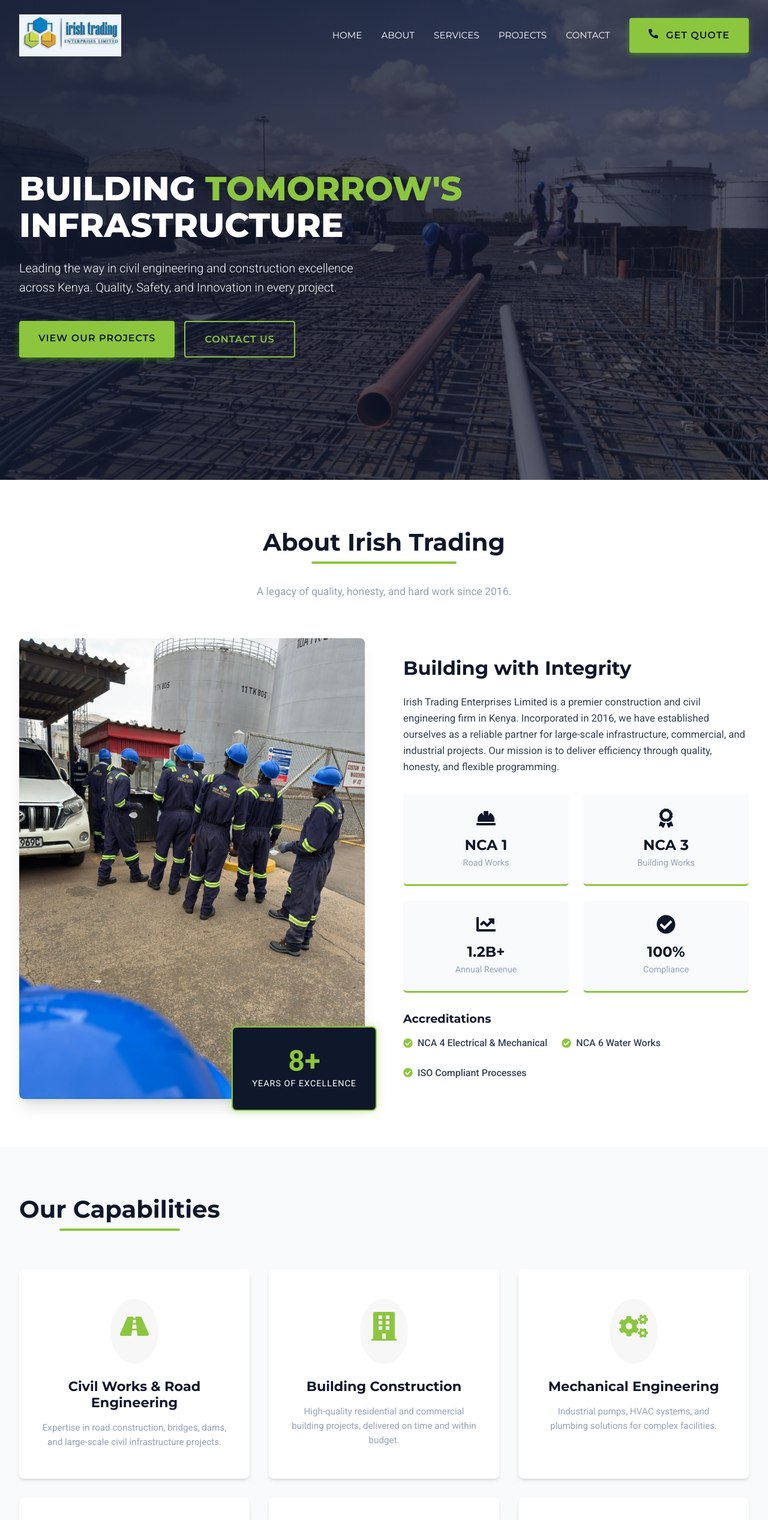
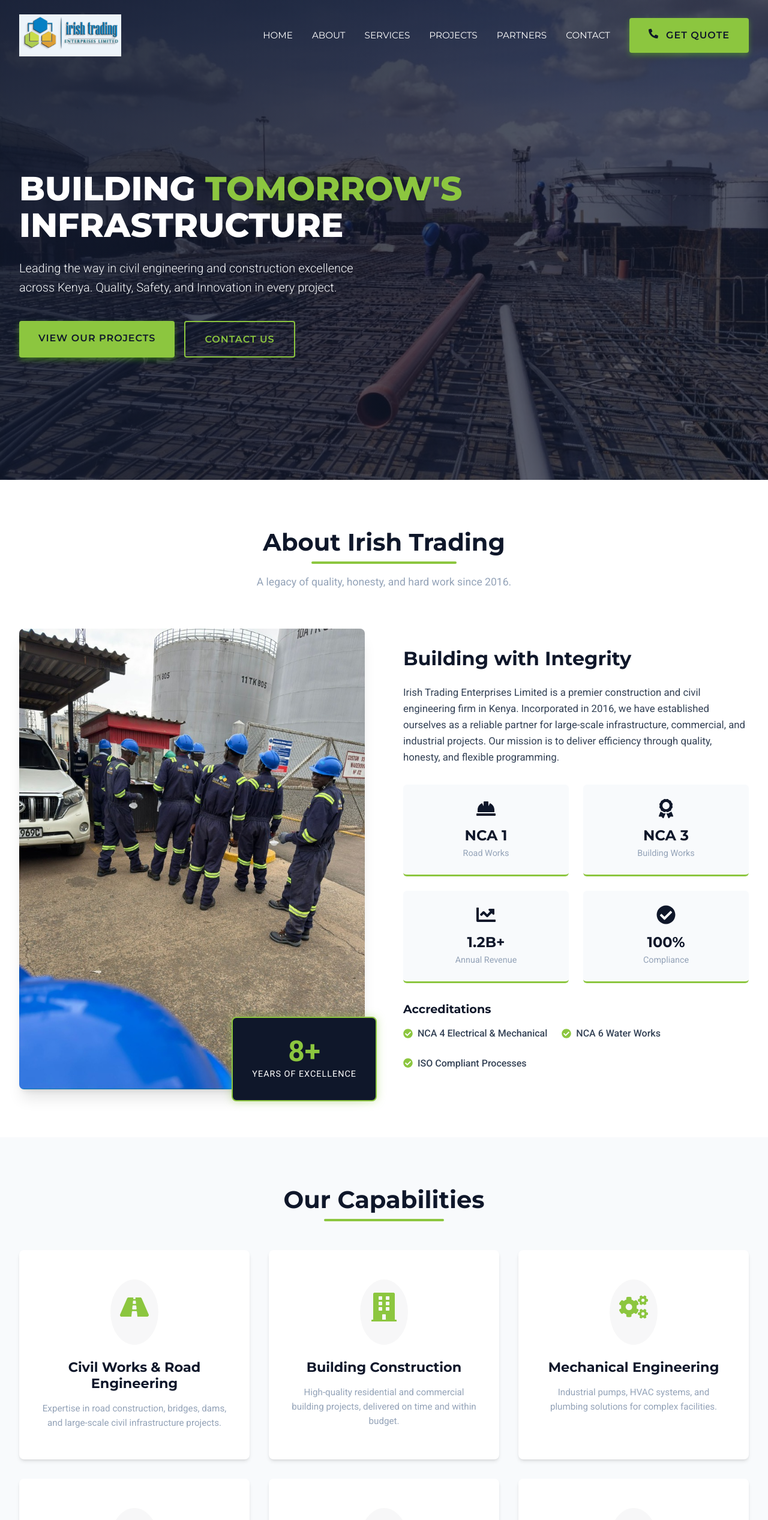
Before and after one commit to sharlmon/IrishTradingSite, a React (Vite) app: page / in a window 1280 px wide. Shown: the top 2534 px of the page at 60% size. Built offline with nearby package versions, Linux system fonts and the light colour scheme.

Commit message:
Centralize section titles and add Partners nav link

```diff
--- a/src/components/Header.jsx
+++ b/src/components/Header.jsx
@@ -24,6 +24,7 @@ const Header = () => {
         { title: 'About', href: '#about' },
         { title: 'Services', href: '#services' },
         { title: 'Projects', href: '#projects' },
+        { title: 'Partners', href: '#clients' },
         { title: 'Contact', href: '#contact' },
     ];
 
--- a/src/styles/index.css
+++ b/src/styles/index.css
@@ -138,7 +138,10 @@ img {
   text-align: center;
   margin-bottom: 1rem;
   position: relative;
-  display: inline-block;
+  display: block;
+  width: fit-content;
+  margin-left: auto;
+  margin-right: auto;
 }
 
 .section-title::after {
```
